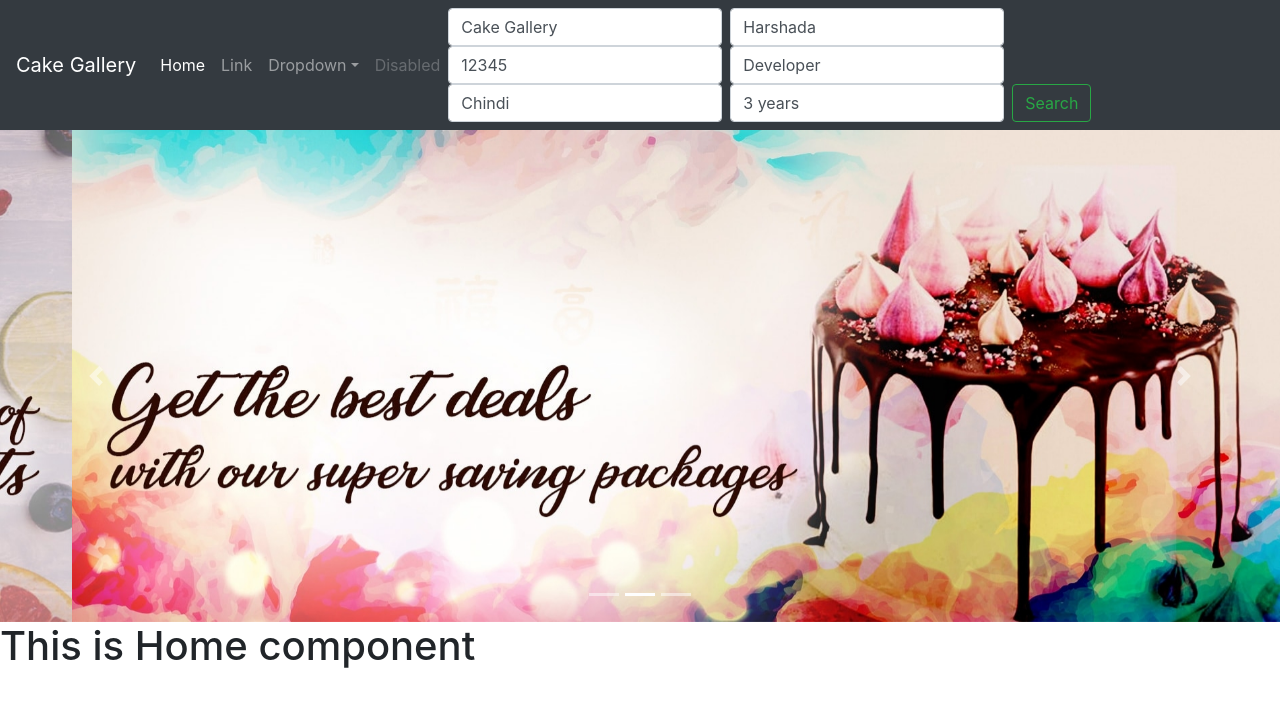
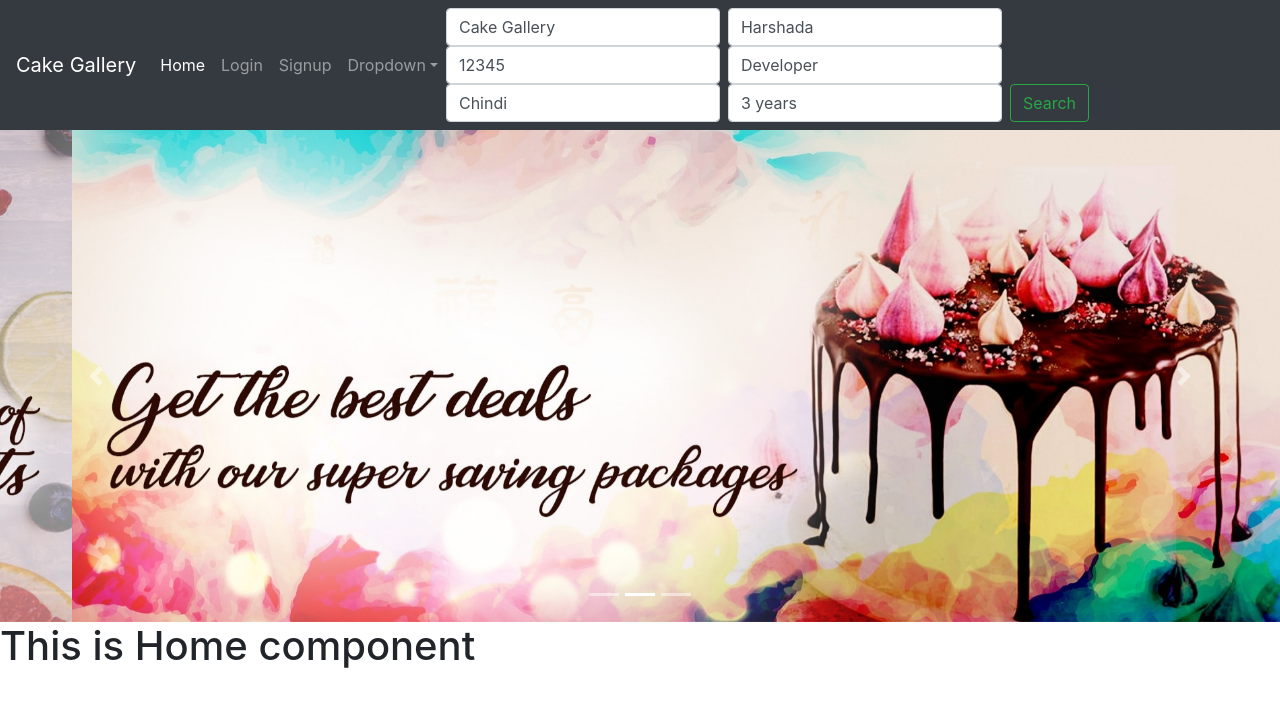
Before and after one commit to HarshadaSamant/react16july, a React (Create React App) app: page / in a window 1280 px wide. Shown: the top 706 px of the page. Built offline with nearby package versions, Linux system fonts and the light colour scheme.

Commit message:
routing changes

```diff
--- a/package.json
+++ b/package.json
@@ -7,6 +7,7 @@
     "@testing-library/react": "^11.2.7",
     "@testing-library/user-event": "^12.8.3",
     "axios": "^0.21.1",
+    "query-string": "^7.0.1",
     "react": "^17.0.2",
     "react-dom": "^17.0.2",
     "react-loader-spinner": "^4.0.0",
--- a/src/Components/Home.js
+++ b/src/Components/Home.js
@@ -1,6 +1,7 @@
 import Carousel from "./Carousel";
 
-function Home() {
+function Home(props) {
+    console.log("Props are: " + props);
     return(
         <div>
             <Carousel />
--- a/src/Components/Navbar.js
+++ b/src/Components/Navbar.js
@@ -1,5 +1,5 @@
 import {useState , useEffect} from "react"
-
+import { Link, withRouter } from 'react-router-dom';
 
 
 export function Navbar(){
@@ -34,10 +34,13 @@ export function Navbar(){
     <div class="collapse navbar-collapse" id="navbarSupportedContent">
       <ul class="navbar-nav mr-auto">
         <li class="nav-item active">
-          <a class="nav-link" href="#">Home <span class="sr-only">(current)</span></a>
+          <Link class="nav-link" to="/">Home <span class="sr-only">(current)</span></Link>
         </li>
         <li class="nav-item">
-          <a class="nav-link" href="#">Link</a>
+          <Link class="nav-link" to="/login">Login</Link>
+        </li>
+        <li class="nav-item">
+          <Link class="nav-link" to="/signup">Signup</Link>
         </li>
         <li class="nav-item dropdown">
           <a class="nav-link dropdown-toggle" href="#" id="navbarDropdown" role="button" data-toggle="dropdown" aria-haspopup="true" aria-expanded="false">
@@ -49,9 +52,6 @@ export function Navbar(){
             <div class="dropdown-divider"></div>
             <a class="dropdown-item" href="#">Something else here</a>
           </div>
-        </li>
-        <li class="nav-item">
-          <a class="nav-link disabled" href="#" tabindex="-1" aria-disabled="true">Disabled</a>
         </li>
       </ul>
       <form class="form-inline my-2 my-lg-0">
@@ -70,3 +70,6 @@ export function Navbar(){
    )
 
 }
+
+
+export default withRouter(Navbar)
```
Also changed, not shown: src/Components/Search.js (added, +9 -0 lines), 2 other files (tests, documents, lock files or other folders).
